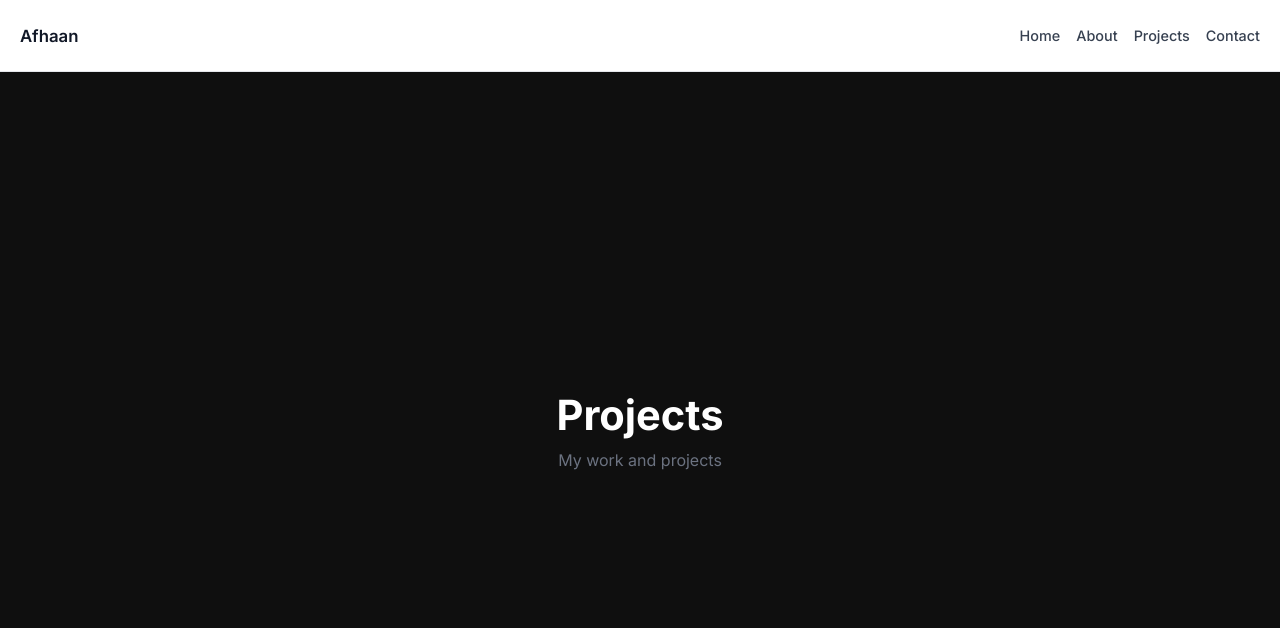
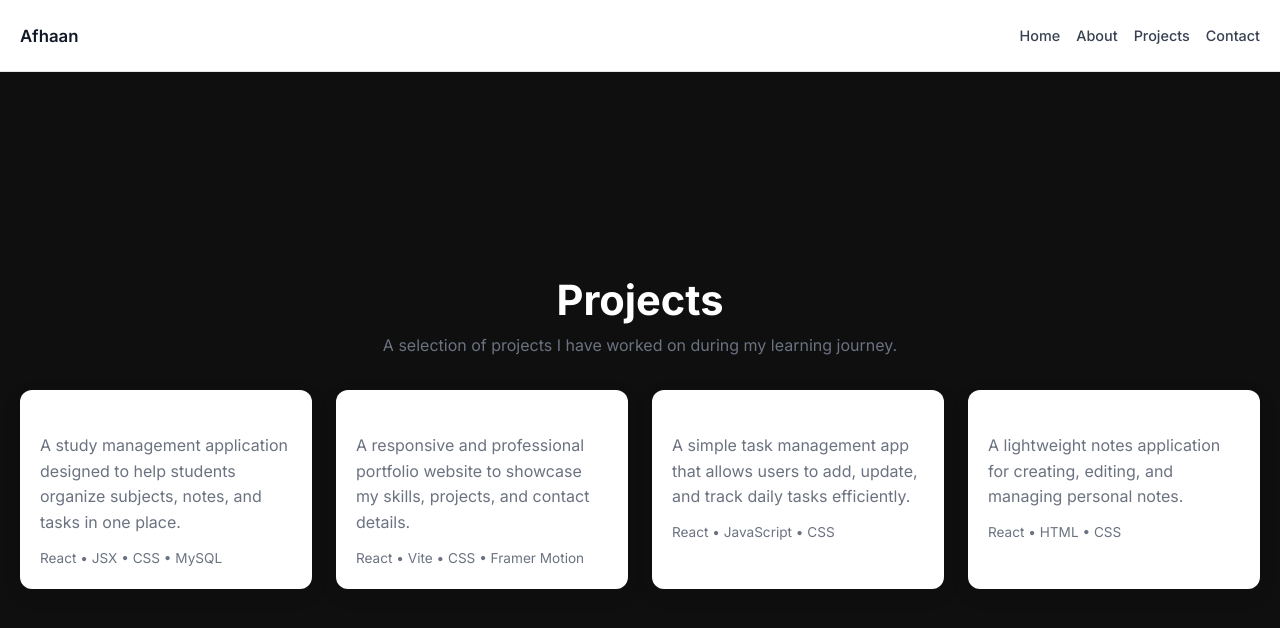
Before and after one commit to afhaan247/afhaan-portfolio, a React (Vite) app: page /projects in a window 1280 px wide. Shown: the top 628 px of the page. Built offline with nearby package versions, Linux system fonts and the light colour scheme.

Commit message:
add more project

```diff
--- a/src/pages/Projects.jsx
+++ b/src/pages/Projects.jsx
@@ -3,10 +3,83 @@ import PageWrapper from "../components/PageWrapper";
 function Projects() {
   return (
     <PageWrapper>
-      <h1 style={{ color: "white" }}>Projects</h1>
-      <p>My work and projects</p>
+      <h1>Projects</h1>
+      <p style={{ marginBottom: "32px" }}>
+        A selection of projects I have worked on during my learning journey.
+      </p>
+
+      <div style={gridStyle}>
+        {/* Project 1 */}
+        <div style={cardStyle}>
+          <h3>Study App</h3>
+          <p>
+            A study management application designed to help students organize
+            subjects, notes, and tasks in one place.
+          </p>
+          <p style={techStyle}>
+            React • JSX • CSS • MySQL
+          </p>
+        </div>
+
+        {/* Project 2 */}
+        <div style={cardStyle}>
+          <h3>Personal Portfolio</h3>
+          <p>
+            A responsive and professional portfolio website to showcase my
+            skills, projects, and contact details.
+          </p>
+          <p style={techStyle}>
+            React • Vite • CSS • Framer Motion
+          </p>
+        </div>
+
+        {/* Project 3 */}
+        <div style={cardStyle}>
+          <h3>Todo Management App</h3>
+          <p>
+            A simple task management app that allows users to add, update,
+            and track daily tasks efficiently.
+          </p>
+          <p style={techStyle}>
+            React • JavaScript • CSS
+          </p>
+        </div>
+
+        {/* Project 4 */}
+        <div style={cardStyle}>
+          <h3>Notes App</h3>
+          <p>
+            A lightweight notes application for creating, editing, and managing
+            personal notes.
+          </p>
+          <p style={techStyle}>
+            React • HTML • CSS
+          </p>
+        </div>
+      </div>
     </PageWrapper>
   );
 }
 
+const gridStyle = {
+  display: "grid",
+  gridTemplateColumns: "repeat(auto-fit, minmax(260px, 1fr))",
+  gap: "24px",
+  width: "100%",
+};
+
+const cardStyle = {
+  background: "#ffffff",
+  padding: "20px",
+  borderRadius: "12px",
+  boxShadow: "0 6px 20px rgba(0,0,0,0.08)",
+  textAlign: "left",
+};
+
+const techStyle = {
+  marginTop: "12px",
+  fontSize: "0.85rem",
+  color: "#6b7280",
+};
+
 export default Projects;
```
